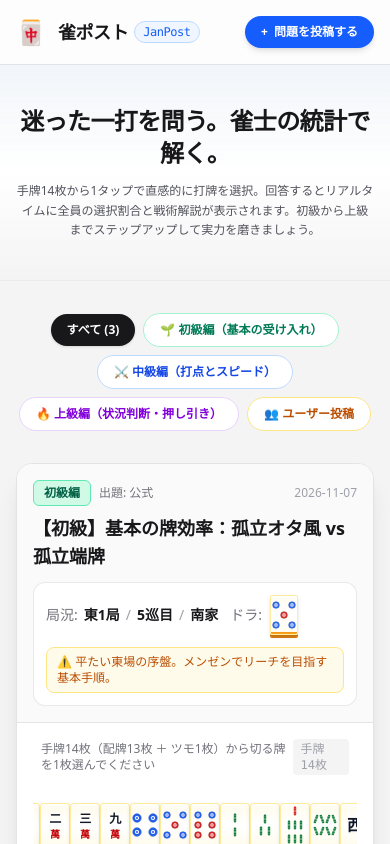
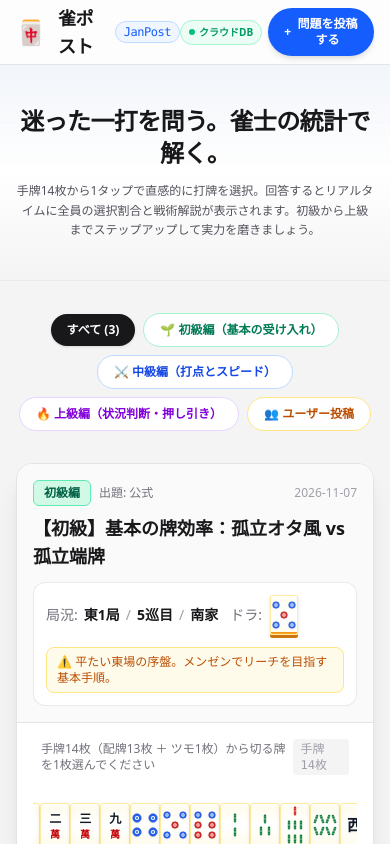
Before and after one commit to taisei0621/janpost, a Next.js app: page / in a window 390 px wide. Shown: the top 844 px of the page. Built offline with nearby package versions, Linux system fonts and the light colour scheme; no server answers; the database is empty.

Commit message:
Show cloud DB status badge on mobile devices as well

```diff
--- a/src/app/page.tsx
+++ b/src/app/page.tsx
@@ -89,11 +89,12 @@ export default function Home() {
             </div>
           </div>
 
-          <div className="flex items-center gap-2">
+          <div className="flex items-center gap-1.5 sm:gap-2">
             {isSupabaseConfigured && (
-              <span className="hidden sm:inline-flex items-center gap-1 text-[11px] font-bold text-emerald-600 bg-emerald-50 dark:bg-emerald-950/60 px-2.5 py-1 rounded-full border border-emerald-200 dark:border-emerald-800">
+              <span className="inline-flex items-center gap-1 text-[10px] sm:text-[11px] font-bold text-emerald-600 bg-emerald-50 dark:bg-emerald-950/60 px-2 sm:px-2.5 py-1 rounded-full border border-emerald-200 dark:border-emerald-800 shrink-0">
                 <span className="w-1.5 h-1.5 rounded-full bg-emerald-500 animate-pulse" />
-                クラウドDB接続中
+                <span className="hidden sm:inline">クラウドDB接続中</span>
+                <span className="inline sm:hidden">クラウドDB</span>
               </span>
             )}
             <button
```
